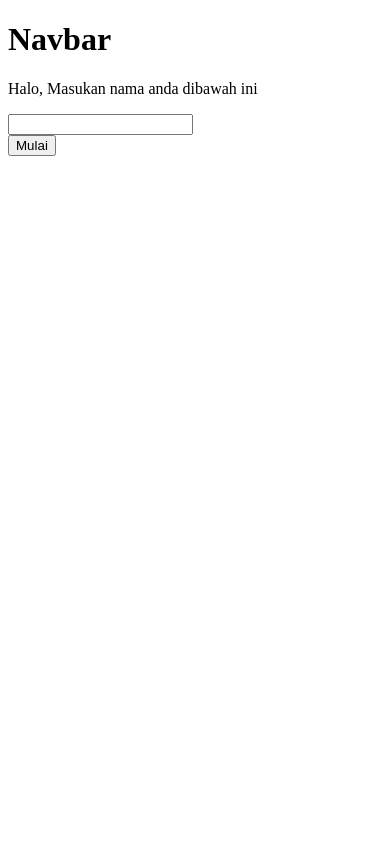
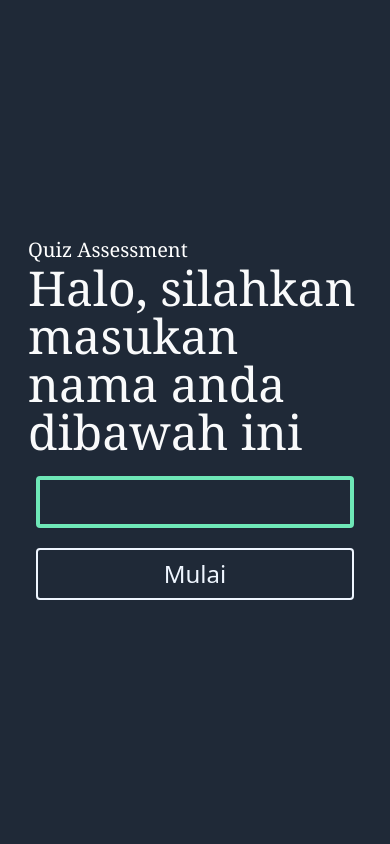
Before and after one commit to MikaSRahwono/COVID19-PBP, a Django app: page /quiz/ in a window 390 px wide. Run offline with Django 3.2, Linux system fonts and the light colour scheme.

Commit message:
css untuk quiz

```diff
--- a/quiz/templates/hasil_quiz.html
+++ b/quiz/templates/hasil_quiz.html
@@ -8,8 +8,10 @@
     <meta name="viewport" content="width=device-width, initial-scale=1.0">
     <title>Hasil Assessment</title>
     <script src="https://code.jquery.com/jquery-3.6.0.min.js" integrity="sha256-/xUj+3OJU5yExlq6GSYGSHk7tPXikynS7ogEvDej/m4=" crossorigin="anonymous"></script>
+    <link href="https://unpkg.com/tailwindcss@^2/dist/tailwind.min.css" rel="stylesheet">
 </head>
-<body>
+
+<body class="bg-gray-800 flex flex-col h-screen">
     <div class="nav-bar"><h1>Navbar</h1></div>
     <div class="container">
         <div>
--- a/quiz/templates/index_quiz.html
+++ b/quiz/templates/index_quiz.html
@@ -10,31 +10,32 @@
     <title>Assessment Quiz</title>
     <script src="https://code.jquery.com/jquery-3.6.0.min.js" integrity="sha256-/xUj+3OJU5yExlq6GSYGSHk7tPXikynS7ogEvDej/m4=" crossorigin="anonymous"></script>
     <!-- <link rel="stylesheet" type="text/javascript" href="{% static '\js\quiz_index.js' %}"> -->
+    <link href="https://unpkg.com/tailwindcss@^2/dist/tailwind.min.css" rel="stylesheet">
 
 </head>
-<body>
-    <div class="nav-bar"><h1>Navbar</h1></div>
-    <div class="container">
-        <div class="question-container" id="q">
-            <p id="question">Halo, Masukan nama anda dibawah ini</p>
+<body class="bg-gray-800 flex flex-col h-screen">
+    <div class="container m-auto p-4">
+        <div id="q" class="question-container m-3" >
+            <p class="font-serif text-white font-serif text-xl">Quiz Assessment</p>
+            <p id="question" class="font-serif text-5xl xl:text-7xl text-gray-50">Halo, silahkan masukan nama anda dibawah ini</p>
         </div>
-        <div class="answer-container" id="a">
+        <div class="answer-container m-5" id="a">
             <div id="a0-con">
-                <input type="text" id="nama">
+                <input type="text" id="nama" class="w-full border-4 border-green-300 rounded bg-gray-800 p-2 text-lg lg:p-4 lg:text-2xl text-white shadow-sm">
             </div>
-            <div id="a1-con" hidden>
+            <div id="a1-con" hidden class="text-xl xl:text-3xl text-white">
                 <input type="radio" name="a1" id="yes1" value=6 class="jawab"> <label for="yes1">Ya</label> <br>
                 <input type="radio" name="a1" id="sebagian1" value=5 class="jawab"> <label for="sebagian1">Sebagian</label> <br>
                 <input type="radio" name="a1" id="no1" value=0 class="jawab"> <label for="no1">Tidak</label>
             </div>
 
-            <div id="a2-con" hidden>
+            <div id="a2-con" hidden class="text-xl xl:text-3xl text-white">
                 <input type="radio" name="a2" id="keluarga2" value=4 class="jawab"> <label for="keluarga2">Ya, dengan keluarga</label><br>
                 <input type="radio" name="a2" id="rekan2" value=1 class="jawab"> <label for="rekan2">Ya, dengan rekan kerja</label><br>
                 <input type="radio" name="a2" id="no2" value=0 class="jawab"> <label for="no2">Tidak</label>
             </div>
 
-            <div id="a3-con" hidden>
+            <div id="a3-con" hidden class="text-xl xl:text-3xl text-white">
                 <input type="checkbox" name="a3" id="deman" value=3 class="jawab"> <label for="demam">Demam</label><br>
                 <input type="checkbox" name="a3" id="weakness" value=3 class="jawab"> <label for="weakness">Lemah Lesu</label><br>
                 <input type="checkbox" name="a3" id="kelelahan" value=3 class="jawab"> <label for="kelelahan">Kelelahan</label><br>
@@ -59,18 +60,18 @@
                 <input type="checkbox" name="a3" id="ap" value=3 class="jawab"> <label for="ap">Sakit Perut</label><br>
             </div>
 
-            <div id="a4-con" hidden>
+            <div id="a4-con" hidden class="text-xl xl:text-3xl text-white">
                 <input type="radio" name="a4" id="yes4" value=5 class="jawab"> <label for="yes4">Ya</label> <br>
                 <input type="radio" name="a4" id="no4" value=0 class="jawab"> <label for="no4">Tidak</label> <br>
                 <input type="radio" name="a4" id="tidaktau4" value=0 class="jawab"> <label for="tidaktau4">Tidak Tahu</label>
             </div>
 
-            <div id="a5-con" hidden>
+            <div id="a5-con" hidden class="text-xl xl:text-3xl text-white">
                 <input type="radio" name="a5" id="yes5" value=5 class="jawab"> <label for="yes5">Ya</label> <br>
                 <input type="radio" name="a5" id="no5" value=0 class="jawab"> <label for="no5">Tidak</label> <br>
                 <input type="radio" name="a5" id="tidaktau5" value=0 class="jawab"> <label for="tidaktau5">Tidak Tahu</label>
             </div>
-            <div id="a6-con" hidden>
+            <div id="a6-con" hidden class="text-xl xl:text-3xl text-white">
                 <input type="checkbox" name="a6" id="kesehatan" value="true" class="tipe"> <label for="kesehatan">Petugas kesehatan</label><br>
                 <input type="checkbox" name="a6" id="orang-tua" value="true" class="tipe"> <label for="orang-tua">Orang tua (diatas 65)</label><br>
                 <input type="checkbox" name="a6" id="anak" value="true" class="tipe"> <label for="anak">Anak-anak (dibawah 18)</label><br>
@@ -85,8 +86,8 @@
                 <input type="checkbox" name="a6" id="kronis" value="true" class="tipe"> <label for="kronis">Penderita penyakit kronis</label><br>
             </div>
 
-            <div id="a7-con" hidden>
-                <select name="provinsi-selector" id="prov-slec">
+            <div id="a7-con" class="text-xl xl:text-3xl text-white" hidden>
+                <select name="provinsi-selector" id="prov-slec" class="w-full border-4 border-green-300 rounded bg-gray-800 p-2 text-lg lg:p-4 lg:text-2xl text-white shadow-sm">
 				    <option value="Aceh">Aceh</option>
                     <option value="Bali">Bali</option>
                     <option value="Bangka Belitung">Bangka Belitung</option>
@@ -124,9 +125,13 @@
                 </select>
             </div>
         </div>
-        <div id="question-navigator">
-            <button class="back" id="back-q" hidden>Sebelumnya</button>
-            <button class="next" id="next-q">Mulai</button>
+        <div id="question-navigator" class="m-5 relative">
+            <div class="mb-3 lg:absolute lg:inset-y-0 right-0">
+                <button class="next rounded p-2 border-2 border-blue-50 text-blue-50 font-sans text-2xl w-full lg:w-auto hover:bg-green-300 hover:text-gray-800 transition ease-linear" id="next-q">Mulai</button>
+            </div>
+            <div class="lg:absolute lg:inset-y-0 left-0">
+                <button class="back rounded p-2 border-2 border-red-50 text-blue-50 font-sans text-2xl w-full lg:w-auto hover:bg-red-400 hover:text-gray-800 transition ease-linear" id="back-q" hidden>Sebelumnya</button>
+            </div>
         </div>
         <div hidden>
             <form action="POST">
@@ -135,6 +140,7 @@
             </form>
         </div>
     </div>
-    <script src = "{% static 'quizApp.js' %}"></script>
+    <!-- <script src= "quizApp.js"></script> -->
+    <script src= "{% static 'quizApp.js' %}"></script>
 </body>
 </html>
--- a/static/assessmentApp.js
+++ b/static/assessmentApp.js
@@ -1,4 +1,6 @@
 $(document).ready( () =>{
+    // diambil dari
+    // https://stackoverflow.com/a/25490531
     const getCookieValue = (name) => (
         document.cookie.match('(^|;)\\s*' + name + '\\s*=\\s*([^;]+)')?.pop() || ''
       )
```
Also changed, not shown: static/quizApp.js (+17 -13 lines), db.sqlite3.
